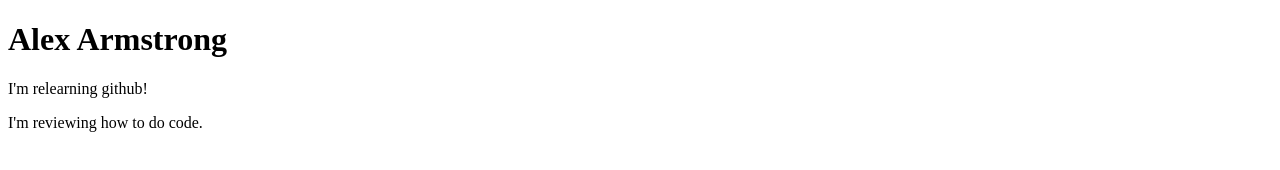
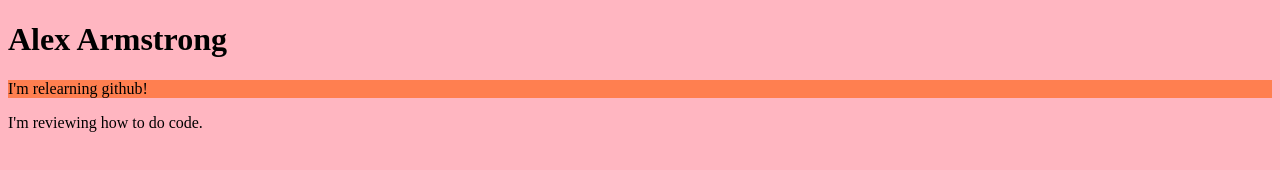
Before and after one commit to DMAlexandra08/intermediate_web_first_repo, a plain HTML site: page .html in a window 1280 px wide. Drawn offline with Linux system fonts and the light colour scheme.

Commit message:
Added p id 'first'
Gave p 1 ID of "first" and changed BG colour to coral.

```diff
--- a/styles.css
+++ b/styles.css
@@ -2,3 +2,7 @@ body {
     background-color: lightpink;
     color: black;
 }
+
+p#first {
+    background-color: coral;
+}
```
Also changed, not shown: .html.
